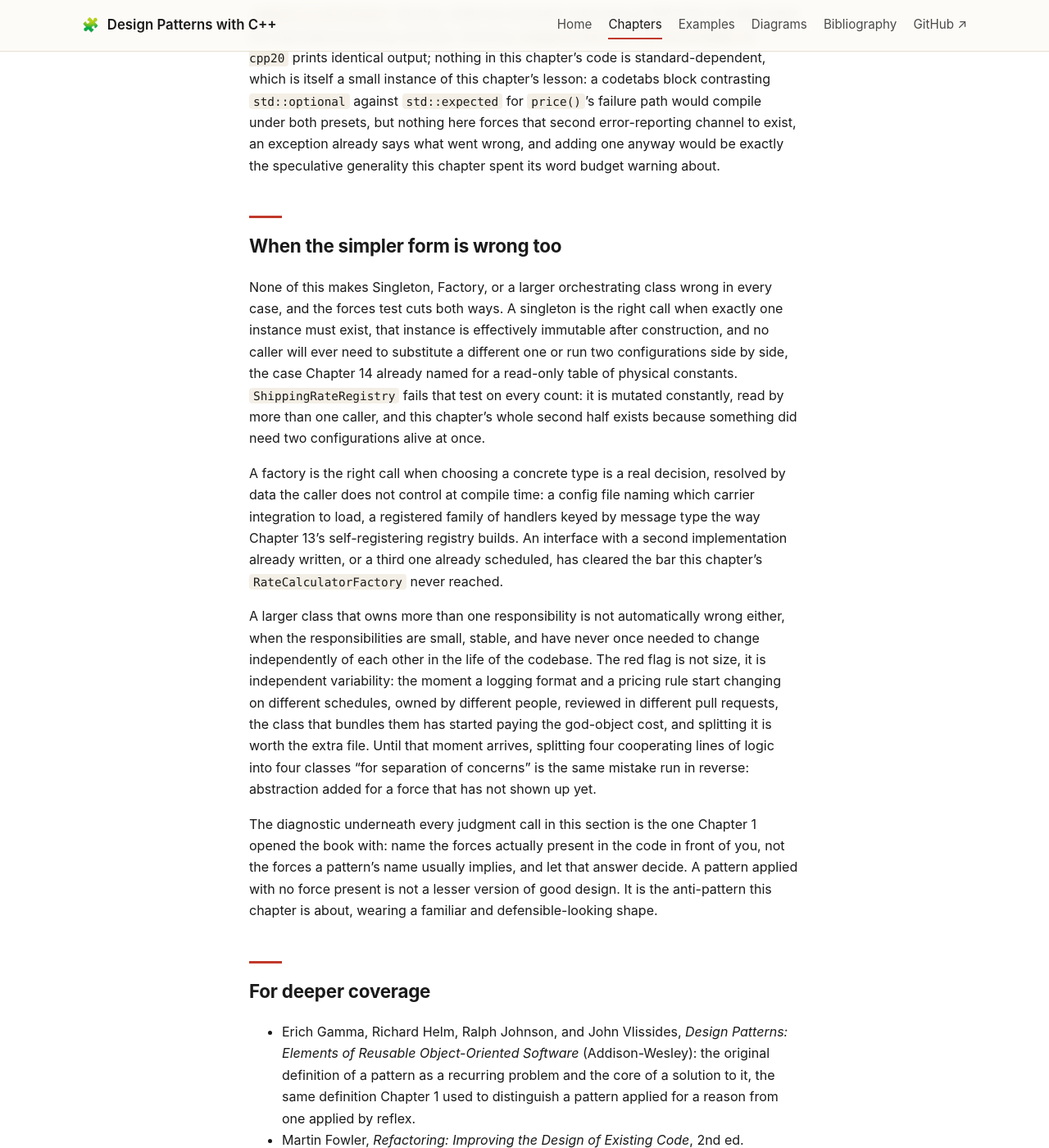
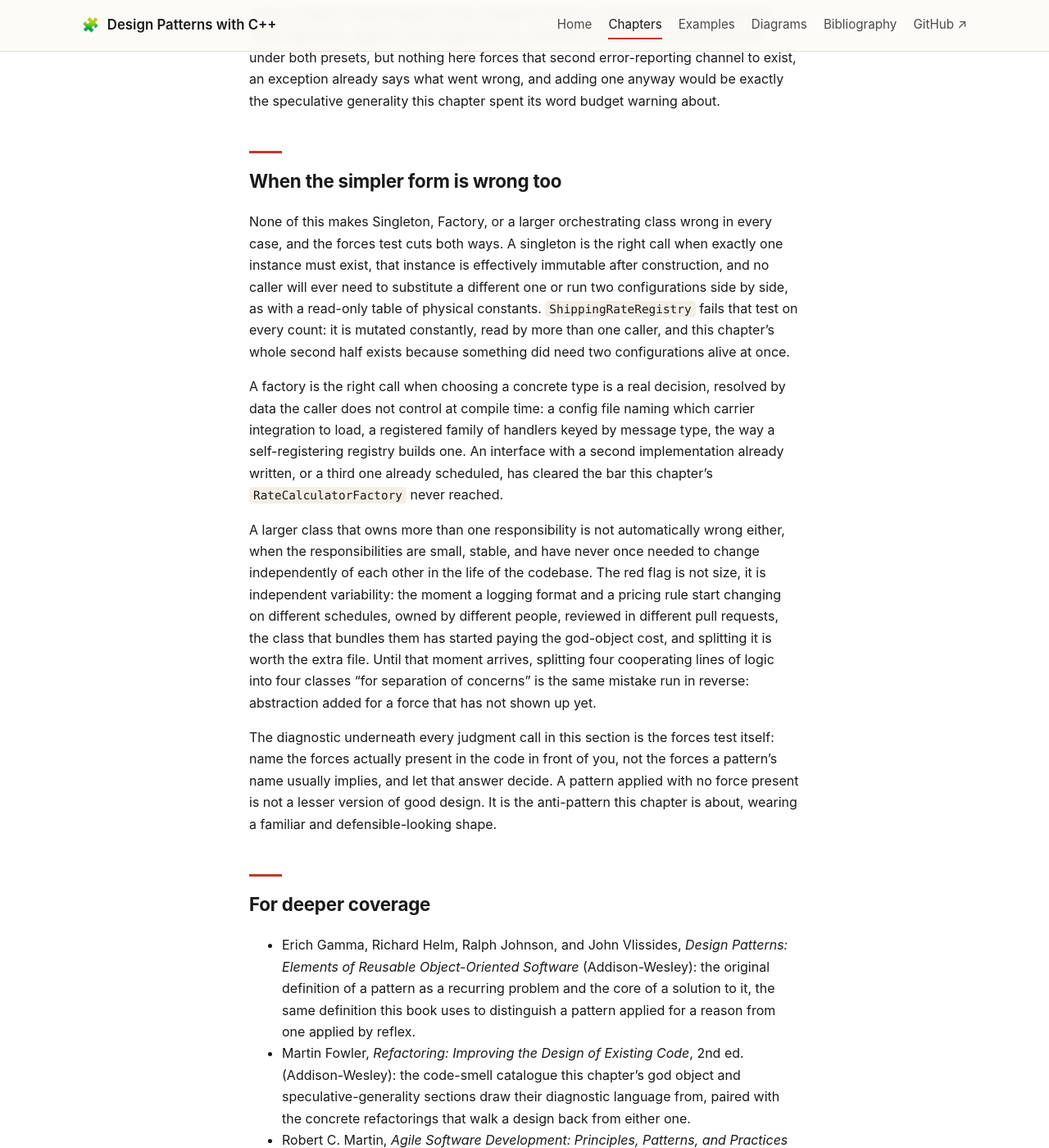
Before and after one commit to patterncatalyst/cpp-design-patterns, a Jekyll site: the page built from _docs/26-anti-patterns.md, in a window 1280 px wide and 1400 px high, scrolled down 10103 px. Shown: the whole window at 82% size. Built offline with Jekyll 4.4.1, drawn with Linux system fonts in a browser that asks for light colours; some of the changed text lies outside the part shown.

Commit message:
docs(r09): soften ~28 chapter-number cross-refs to pattern/idiom names
Validation flagged pervasive 'see Chapter N' plumbing across ch24-26 that
reads poorly and breaks standalone reading. Reword each to name the pattern
or idiom (Strategy, RAII, the forces test) without the chapter number; keep
genuine external pointers in For deeper coverage. No code touched.

````diff
--- a/_docs/26-anti-patterns.md
+++ b/_docs/26-anti-patterns.md
@@ -10,16 +10,16 @@
 
 By the end of this chapter you can:
 
-- Recognize a singleton used as global mutable state, name the specific cost it imposes beyond what Chapter 14 already covered, and show it with a test that forces the cost into the open.
+- Recognize a singleton used as global mutable state, name the specific cost it imposes beyond the Singleton pattern's usual tradeoffs, and show it with a test that forces the cost into the open.
 - Recognize a god object by what it knows rather than by its line count, and separate "too many responsibilities" from "too much code."
 - Recognize speculative generality: a Strategy, a Factory, or any interface carrying exactly one implementation with no second one in sight.
 - Recognize a leaky abstraction where a type's public surface forces a caller to understand internal, call-order-dependent state instead of hiding it.
-- Apply Chapter 1's forces vocabulary as a diagnostic: a pattern applied where no force calls for it is the anti-pattern, independent of whether the code compiles or even works.
+- Apply the forces vocabulary as a diagnostic: a pattern applied where no force calls for it is the anti-pattern, independent of whether the code compiles or even works.
 - Rewrite an over-patterned design down to the smallest shape its actual requirements justify, and prove with a test that the rewrite is both behaviorally identical and more testable than what it replaced.
 
 ## Why this matters
 
-Every pattern in this book's catalogue earns its chapter because a real force justifies it: Strategy when behavior varies by a condition a caller controls, Factory when which concrete type to build is itself a decision, Singleton when exactly one instance must exist and nothing needs to substitute a different one. Chapter 1 built that vocabulary for a specific reason: the same catalogue that teaches a pattern's benefits also teaches its shape, and a shape is something an engineer can apply from memory long after the forces that justified it have stopped applying, or without ever having checked whether they applied in the first place.
+Every pattern in this book's catalogue earns its chapter because a real force justifies it: Strategy when behavior varies by a condition a caller controls, Factory when which concrete type to build is itself a decision, Singleton when exactly one instance must exist and nothing needs to substitute a different one. The forces vocabulary matters here for a specific reason: the same catalogue that teaches a pattern's benefits also teaches its shape, and a shape is something an engineer can apply from memory long after the forces that justified it have stopped applying, or without ever having checked whether they applied in the first place.
 
 The result has a name worth knowing: patternitis, the reflex of reaching for a named pattern because its shape is familiar, not because anything in the code in front of you calls for it. Patternitis rarely shows up as one visibly wrong line. It shows up as a design that compiles, passes code review because every piece looks textbook, and still costs far more to read, test, and change than the problem underneath it would have cost to solve directly. This chapter takes a shipment-pricing calculation, multiply a base cost by a fuel surcharge and add a handling fee, and builds the over-patterned version a codebase accumulates one reasonable-sounding decision at a time: a configuration registry becomes a singleton because singletons are convenient to reach from anywhere, the object it hands out gets resolved through a factory because factories decouple construction from use, the factory itself gets resolved through a second singleton because why wire it by hand when a global accessor is right there, and the class that ties it together picks up logging and formatting along the way because nothing else owned those jobs yet. Every individual step is defensible in isolation. The design that results needs five types and two singletons to multiply one number by another.
 
@@ -27,7 +27,7 @@
 
 ## Singleton as global mutable state
 
-Chapter 14 taught the Meyers singleton correctly and named four costs it imposes even when built right: global mutable state, a hidden dependency, a hard-to-substitute implementation, and static-initialization-order risk. This chapter's `ShippingRateRegistry` (`examples/26-anti-patterns/src/shipping_rate_registry.hpp`) is built exactly as correctly, with the same thread-safe function-local static and the same deleted copy operations. The mechanism is not where this chapter's complaint lives. The complaint is what the mechanism is used for: a single mutable field, the fuel surcharge multiplier, that more than one part of a pricing pipeline believes it can configure independently.
+A Meyers singleton, even when built correctly, imposes four costs: global mutable state, a hidden dependency, a hard-to-substitute implementation, and static-initialization-order risk. This chapter's `ShippingRateRegistry` (`examples/26-anti-patterns/src/shipping_rate_registry.hpp`) is built exactly as correctly, with the same thread-safe function-local static and the same deleted copy operations. The mechanism is not where this chapter's complaint lives. The complaint is what the mechanism is used for: a single mutable field, the fuel surcharge multiplier, that more than one part of a pricing pipeline believes it can configure independently.
 
 ```cpp
 class ShippingRateRegistry {
@@ -61,7 +61,7 @@
 
 ## Speculative generality: an interface with no second implementation
 
-`RateCalculator` and `RateCalculatorFactory` (`examples/26-anti-patterns/src/rate_calculator.hpp` and `rate_calculator_factory.hpp`) are both abstractions with exactly one concrete type behind them, `StandardRateCalculator` and `StandardRateCalculatorFactory`, and neither has a second implementation anywhere in this codebase or a credible one on the horizon. That is speculative generality: an abstraction built for a variation that has not arrived, justified by the possibility that it might. Factory Method earns its chapter in this book, Chapter 12, because choosing which concrete type to build is sometimes itself a real decision, resolved by a config value, a runtime flag, or a registered family of related types. `StandardRateCalculatorFactory::create_calculator()` does exactly one thing:
+`RateCalculator` and `RateCalculatorFactory` (`examples/26-anti-patterns/src/rate_calculator.hpp` and `rate_calculator_factory.hpp`) are both abstractions with exactly one concrete type behind them, `StandardRateCalculator` and `StandardRateCalculatorFactory`, and neither has a second implementation anywhere in this codebase or a credible one on the horizon. That is speculative generality: an abstraction built for a variation that has not arrived, justified by the possibility that it might. Factory Method earns its place because choosing which concrete type to build is sometimes itself a real decision, resolved by a config value, a runtime flag, or a registered family of related types. `StandardRateCalculatorFactory::create_calculator()` does exactly one thing:
 
 ```cpp
 std::unique_ptr<RateCalculator> StandardRateCalculatorFactory::create_calculator() const {
@@ -95,7 +95,7 @@
 EXPECT_EQ(manager.operation_log().size(), 1U);
 ```
 
-That test is not wrong to write. It is evidence that a single class's public surface now spans two concerns a test for either one has to wade through to reach the other. Chapter 4's Single Responsibility Principle, stated there as a class should have one reason to change, is the same diagnostic restated for this chapter's purposes: `ShipmentOperationsManager` has four reasons to change, a pricing rule, a validation rule, a logging format, and a receipt layout, and any one of those four can force a recompile and a re-review of all four.
+That test is not wrong to write. It is evidence that a single class's public surface now spans two concerns a test for either one has to wade through to reach the other. The Single Responsibility Principle, that a class should have one reason to change, is the same diagnostic restated for this chapter's purposes: `ShipmentOperationsManager` has four reasons to change, a pricing rule, a validation rule, a logging format, and a receipt layout, and any one of those four can force a recompile and a re-review of all four.
 
 ## Leaky abstraction: exposing what should stay hidden
 
@@ -135,7 +135,7 @@
 };
 ```
 
-`RateSettings` is the entire configuration surface the six-type design spent itself expressing: a surcharge multiplier and a handling fee, both known at construction time and never needing to change out from under a caller mid-calculation. Nothing here varies polymorphically, so nothing here needs an interface; a plain, copyable value is the correct level of abstraction for data with this shape, the same judgment Chapter 6 trained for value types generally. `PricingResult` is the direct fix for the leaky abstraction above: `surcharge_applied` travels with the `total_cost` it describes, on the same value, so there is no window where a caller can ask the wrong question about the wrong shipment. Whatever validation, logging, or formatting a real system still needs would each get its own small type under this design, not because this chapter is squeamish about four responsibilities existing somewhere, but because each one earns its own class exactly when something, a second log format, a second validation rule, a second receipt layout, gives it a reason to vary independently of the others, which is the same forces-based test Chapter 1 trained for every pattern in this book's catalogue.
+`RateSettings` is the entire configuration surface the six-type design spent itself expressing: a surcharge multiplier and a handling fee, both known at construction time and never needing to change out from under a caller mid-calculation. Nothing here varies polymorphically, so nothing here needs an interface; a plain, copyable value is the correct level of abstraction for data with this shape, the same judgment that applies to value types generally. `PricingResult` is the direct fix for the leaky abstraction above: `surcharge_applied` travels with the `total_cost` it describes, on the same value, so there is no window where a caller can ask the wrong question about the wrong shipment. Whatever validation, logging, or formatting a real system still needs would each get its own small type under this design, not because this chapter is squeamish about four responsibilities existing somewhere, but because each one earns its own class exactly when something, a second log format, a second validation rule, a second receipt layout, gives it a reason to vary independently of the others, which is the same forces-based test that applies to every pattern in this book's catalogue.
 
 ## Proving equivalence, and proving the testability gap
 
@@ -156,7 +156,7 @@
 
 ## Build, run, observe
 
-Every command below runs with the local clang, CMake, Ninja, and Conan toolchain Chapter 0 installs; there is no container anywhere in this loop. From the repository root, the root superbuild picks up `examples/26-anti-patterns` automatically:
+Every command below runs with the local clang, CMake, Ninja, and Conan toolchain from the prerequisites; there is no container anywhere in this loop. From the repository root, the root superbuild picks up `examples/26-anti-patterns` automatically:
 
 ```sh
 scripts/build.sh cpp23 && scripts/verify.sh cpp23
@@ -195,17 +195,17 @@
 
 ## When the simpler form is wrong too
 
-None of this makes Singleton, Factory, or a larger orchestrating class wrong in every case, and the forces test cuts both ways. A singleton is the right call when exactly one instance must exist, that instance is effectively immutable after construction, and no caller will ever need to substitute a different one or run two configurations side by side, the case Chapter 14 already named for a read-only table of physical constants. `ShippingRateRegistry` fails that test on every count: it is mutated constantly, read by more than one caller, and this chapter's whole second half exists because something did need two configurations alive at once.
+None of this makes Singleton, Factory, or a larger orchestrating class wrong in every case, and the forces test cuts both ways. A singleton is the right call when exactly one instance must exist, that instance is effectively immutable after construction, and no caller will ever need to substitute a different one or run two configurations side by side, as with a read-only table of physical constants. `ShippingRateRegistry` fails that test on every count: it is mutated constantly, read by more than one caller, and this chapter's whole second half exists because something did need two configurations alive at once.
 
-A factory is the right call when choosing a concrete type is a real decision, resolved by data the caller does not control at compile time: a config file naming which carrier integration to load, a registered family of handlers keyed by message type the way Chapter 13's self-registering registry builds. An interface with a second implementation already written, or a third one already scheduled, has cleared the bar this chapter's `RateCalculatorFactory` never reached.
+A factory is the right call when choosing a concrete type is a real decision, resolved by data the caller does not control at compile time: a config file naming which carrier integration to load, a registered family of handlers keyed by message type, the way a self-registering registry builds one. An interface with a second implementation already written, or a third one already scheduled, has cleared the bar this chapter's `RateCalculatorFactory` never reached.
 
 A larger class that owns more than one responsibility is not automatically wrong either, when the responsibilities are small, stable, and have never once needed to change independently of each other in the life of the codebase. The red flag is not size, it is independent variability: the moment a logging format and a pricing rule start changing on different schedules, owned by different people, reviewed in different pull requests, the class that bundles them has started paying the god-object cost, and splitting it is worth the extra file. Until that moment arrives, splitting four cooperating lines of logic into four classes "for separation of concerns" is the same mistake run in reverse: abstraction added for a force that has not shown up yet.
 
-The diagnostic underneath every judgment call in this section is the one Chapter 1 opened the book with: name the forces actually present in the code in front of you, not the forces a pattern's name usually implies, and let that answer decide. A pattern applied with no force present is not a lesser version of good design. It is the anti-pattern this chapter is about, wearing a familiar and defensible-looking shape.
+The diagnostic underneath every judgment call in this section is the forces test itself: name the forces actually present in the code in front of you, not the forces a pattern's name usually implies, and let that answer decide. A pattern applied with no force present is not a lesser version of good design. It is the anti-pattern this chapter is about, wearing a familiar and defensible-looking shape.
 
 ## For deeper coverage
 
-- Erich Gamma, Richard Helm, Ralph Johnson, and John Vlissides, *Design Patterns: Elements of Reusable Object-Oriented Software* (Addison-Wesley): the original definition of a pattern as a recurring problem and the core of a solution to it, the same definition Chapter 1 used to distinguish a pattern applied for a reason from one applied by reflex.
+- Erich Gamma, Richard Helm, Ralph Johnson, and John Vlissides, *Design Patterns: Elements of Reusable Object-Oriented Software* (Addison-Wesley): the original definition of a pattern as a recurring problem and the core of a solution to it, the same definition this book uses to distinguish a pattern applied for a reason from one applied by reflex.
 - Martin Fowler, *Refactoring: Improving the Design of Existing Code*, 2nd ed. (Addison-Wesley): the code-smell catalogue this chapter's god object and speculative-generality sections draw their diagnostic language from, paired with the concrete refactorings that walk a design back from either one.
-- Robert C. Martin, *Agile Software Development: Principles, Patterns, and Practices* (Prentice Hall): the Single Responsibility Principle this chapter's god-object section applies directly, and the same Dependency Inversion Principle Chapter 4 and Chapter 14 already built this chapter's simplified rewrite on.
+- Robert C. Martin, *Agile Software Development: Principles, Patterns, and Practices* (Prentice Hall): the Single Responsibility Principle this chapter's god-object section applies directly, and the same Dependency Inversion Principle this chapter's simplified rewrite is built on.
 - The full reading list behind this book's opinions lives on the [bibliography page]({{ '/bibliography/' | relative_url }}); each citation there is a pointer to the full book, not a substitute for reading it.
````
Also changed, not shown: _docs/24-resource-pools.md (+4 -4 lines), _docs/25-dispatch-tables.md (+8 -8 lines).
